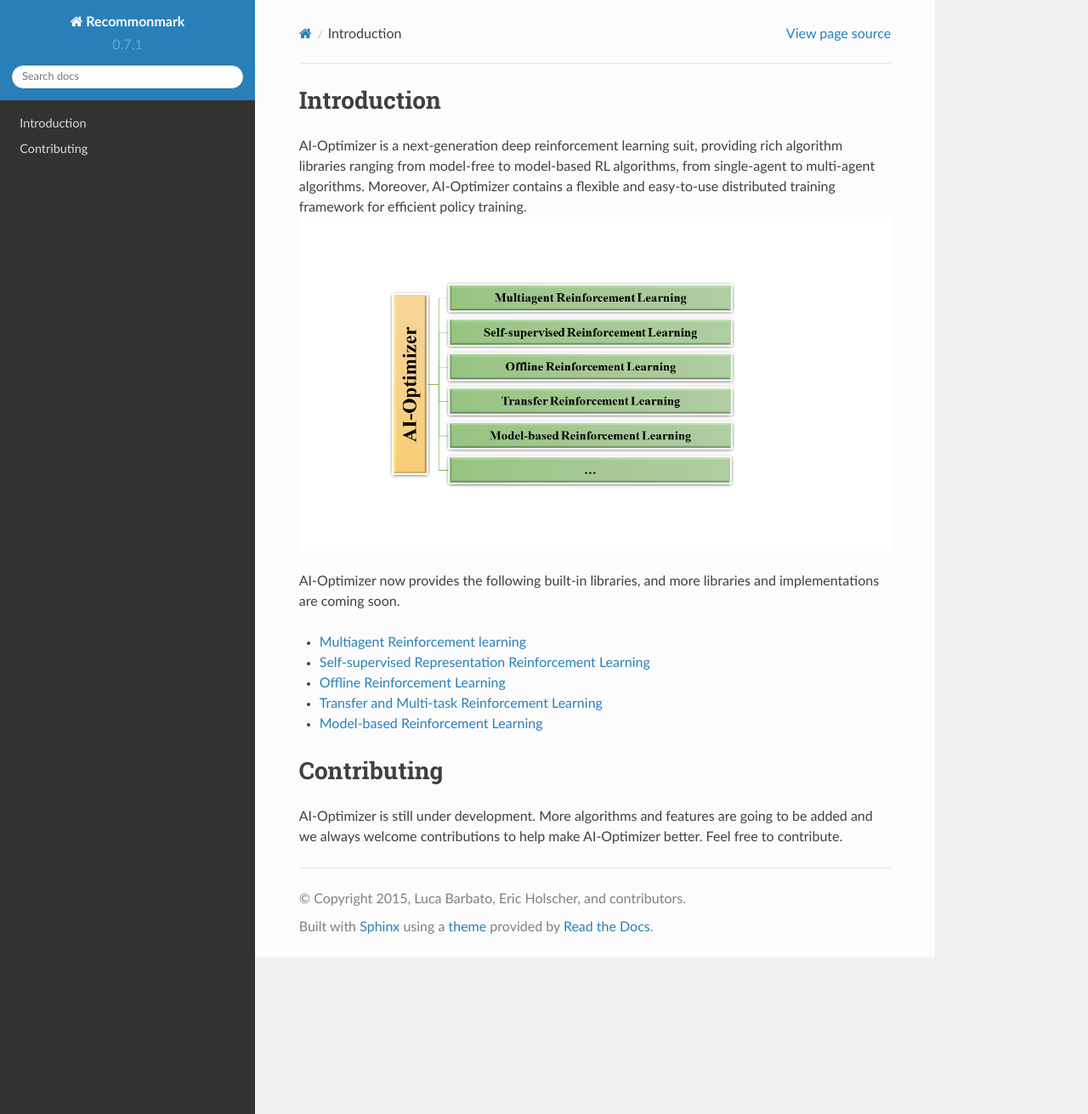
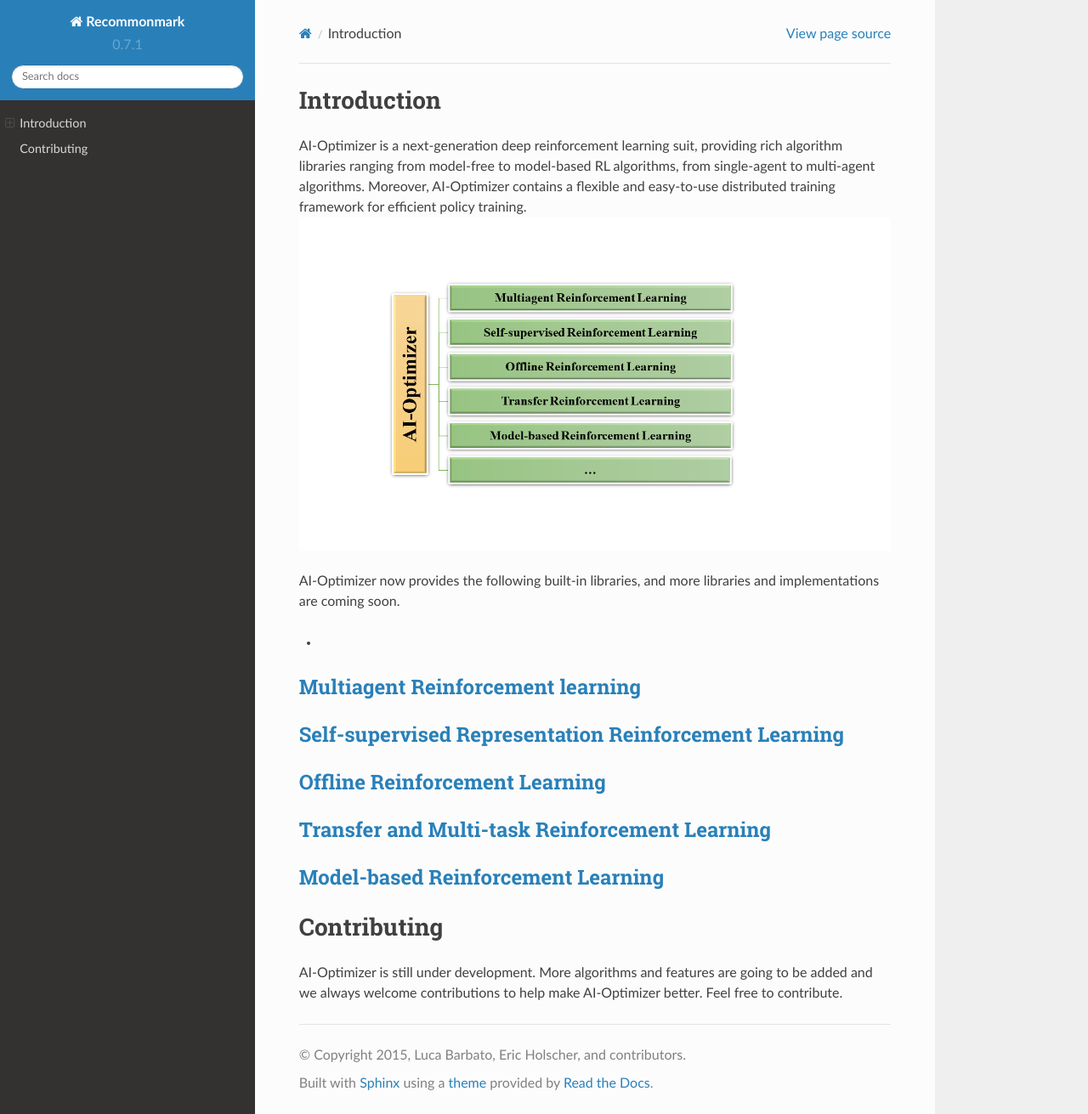
Before and after one commit to TJU-DRL-LAB/ai_optimizer_tutorial, a Sphinx documentation site: the page built from docs/source/index.md, in a window 1280 px wide and 1311 px high. Shown: the whole window at 85% size. Built offline with Sphinx 7.4.7 and the Read the Docs theme 2.0.0, drawn with Linux system fonts in a browser that asks for light colours.

Commit message:
first commit

```diff
--- a/docs/source/index.md
+++ b/docs/source/index.md
@@ -4,11 +4,11 @@
 ![](./images/AI_Optimizer_overview.png)
 
 AI-Optimizer now provides the following built-in libraries, and more libraries and implementations are coming soon.
-- [Multiagent Reinforcement learning](./libraries/MARL.md)
-- [Self-supervised Representation Reinforcement Learning](./libraries/SSRL.md)
-- [Offline Reinforcement Learning](./libraries/Offline_RL.md)
-- [Transfer and Multi-task Reinforcement Learning](./libraries/Transfer_RL.md)
-- [Model-based Reinforcement Learning](./libraries/MBRL.md)
+- ## [Multiagent Reinforcement learning](./libraries/MARL.md)
+- ## [Self-supervised Representation Reinforcement Learning](./libraries/SSRL.md)
+- ## [Offline Reinforcement Learning](./libraries/Offline_RL.md)
+- ## [Transfer and Multi-task Reinforcement Learning](./libraries/Transfer_RL.md)
+- ## [Model-based Reinforcement Learning](./libraries/MBRL.md)
 
 
 
```
Also changed, not shown: docs/source/libraries/MARL.md (+1 -1 lines).
